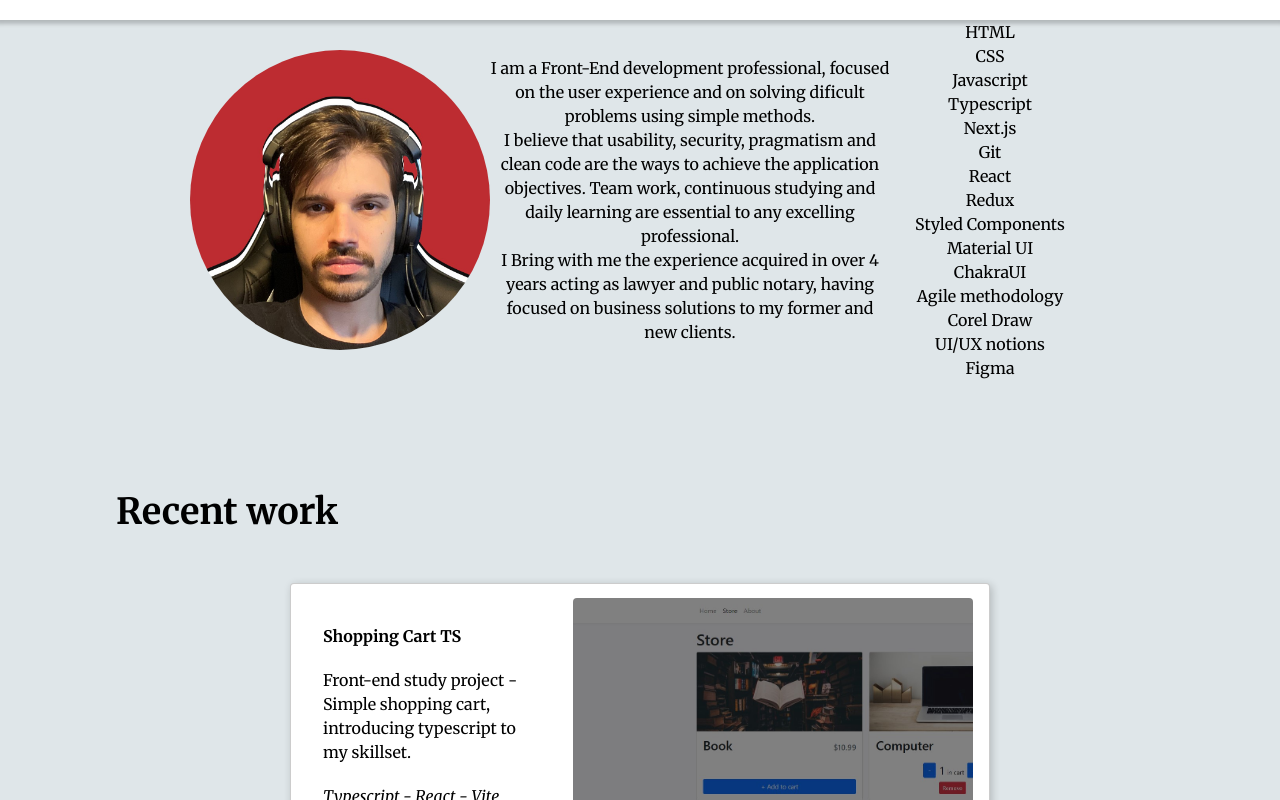
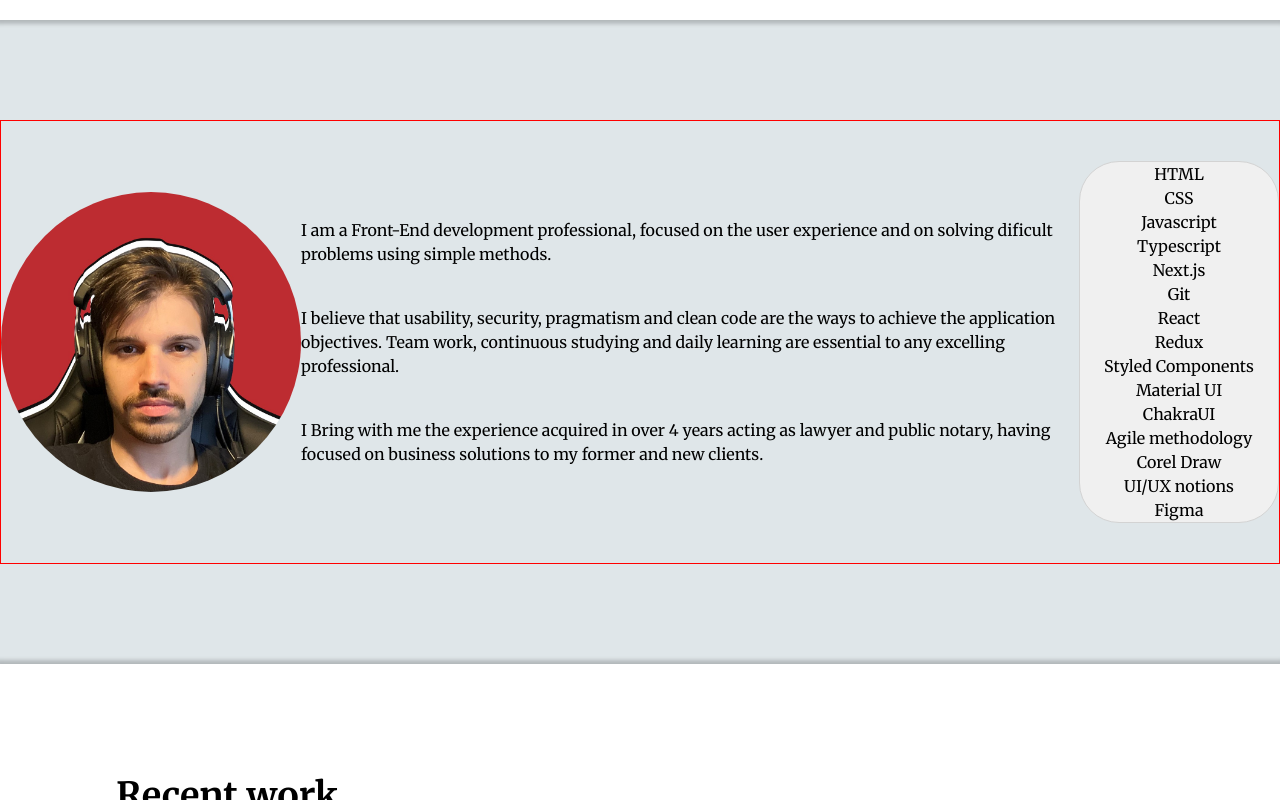
Before and after one commit to mchiari/portfolio, a React (Vite) app: page / in a window 1280 px wide. Shown: the part 660-1460 px from the top of the page. Built offline with nearby package versions, Linux system fonts and the light colour scheme; a web font is replaced by a local one.

Commit message:
quick fix

```diff
--- a/src/components/About.tsx
+++ b/src/components/About.tsx
@@ -5,23 +5,39 @@ const About = () => {
 	return (
 		<Box
 			bgColor={"lightestgray"}
+			py={"100px"}
 			display={"flex"}
 			justifyContent={"center"}
 			alignItems={"center"}
 		>
 			<Box
+				display={"flex"}
+				justifyContent={"space-around"}
+				alignItems={"center"}
+				w={"1500px"}
+				border={"1px solid red"}
+			>
+				<Box
 					bgImage={"/imgs/perfil.jpg"}
 					boxSize={"300px"}
+					minH={'300px'}
+					minW={'300px'}
+					backgroundPosition={'center'}
 					backgroundSize={"cover"}
 					borderRadius={"50%"}
 				/>
-			<Box maxW={"600px"} display={'flex'} justifyContent={'center'} alignItems={'center'}>
-                <Box>
-
+				<Box
+					maxW={"800px"}
+					display={"flex"}
+					flexDirection={"column"}
+					justifyContent={"center"}
+					textAlign={'left'}
+					gap={10}
+				>
 					<Text>
-					I am a Front-End development professional, focused on the
-					user experience and on solving dificult problems using
-					simple methods.
+						I am a Front-End development professional, focused on
+						the user experience and on solving dificult problems
+						using simple methods.
 					</Text>
 					<Text>
 						I believe that usability, security, pragmatism and clean
@@ -35,9 +51,8 @@ const About = () => {
 						business solutions to my former and new clients.
 					</Text>
 				</Box>
-
-				<Box minW={'200px'}>
-					<List >
+				<Box minW={"200px"} border={"solid 1px lightgray"} borderRadius={'40px'} my={'40px'} bgColor={'ice'}>
+					<List>
 						<ListItem>HTML</ListItem>
 						<ListItem>CSS</ListItem>
 						<ListItem>Javascript</ListItem>
--- a/src/components/Experience.tsx
+++ b/src/components/Experience.tsx
@@ -10,6 +10,7 @@ const Experience = () => {
 			py={"60px"}
 			boxShadow={"0 0 4px 4px rgba(0,0,0,0.2)"}
 			id={"lifeExperience"}
+			bgColor={'lightestgray'}
 		>
 			<Box pl={"100px"} py={"50px"} display={"flex"}>
 				<Heading as='h2'>Life Experience</Heading>
--- a/src/components/Portfolio.tsx
+++ b/src/components/Portfolio.tsx
@@ -14,10 +14,12 @@ const Portfolio = () => {
         <Container
             display={"flex"}
             flexDirection={"column"}
-            bgColor={"lightestgray"}
+            bgColor={"white"}
             maxW={"100%"}
             py={'60px'}
             id={'portfolio'}
+            position={"relative"}
+			boxShadow={"0 0 4px 4px rgba(0,0,0,0.2)"}
         >
             <Box pl={"100px"} py={'50px'} display={"flex"}>
                 <Heading as='h2'>Recent work</Heading>
```
Lines whose indentation alone changed are shown as unchanged.
